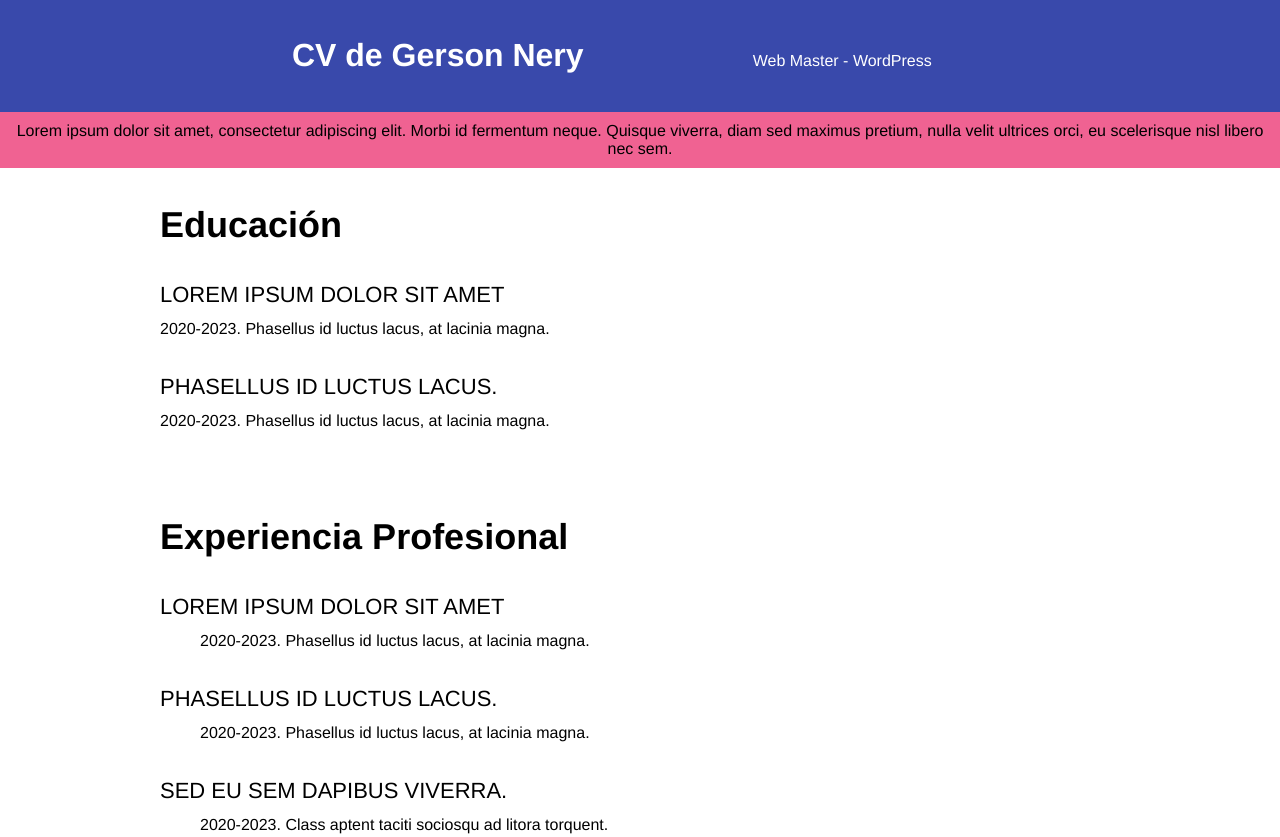
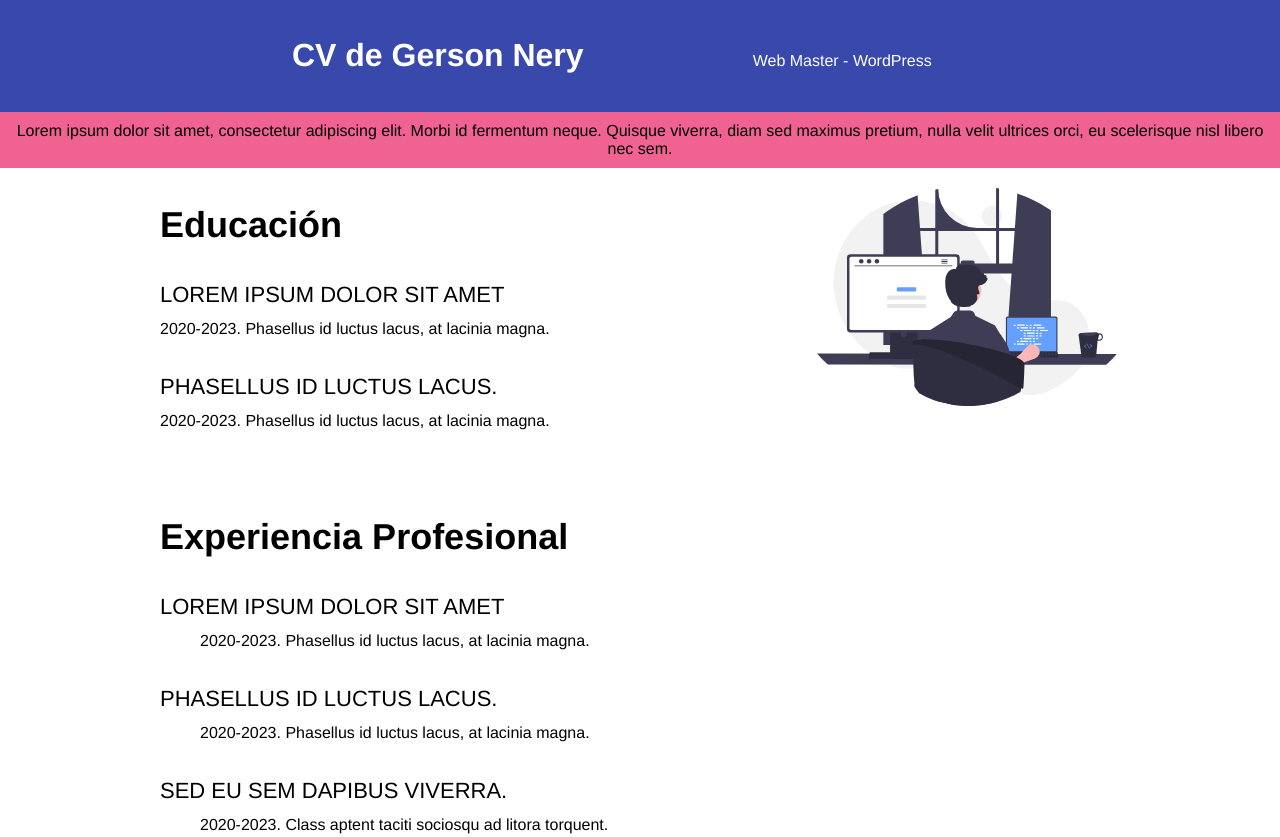
Before and after one commit to proyectosgnerylozada/proyectosgnerylozada.github.com, a plain HTML site: page cv/index.html in a window 1280 px wide. Shown: the top 837 px of the page. Drawn offline with Linux system fonts and the light colour scheme.

Commit message:
Update index.html

```diff
--- a/cv/index.html
+++ b/cv/index.html
@@ -60,6 +60,7 @@
                     </div>
 
                     <div style="display:inline-block; width: 30%; margin-top:20px;  ">
+                        <img src="imagen/imagen.svg" width="300" alt="">
                     </div>
 
 
```
